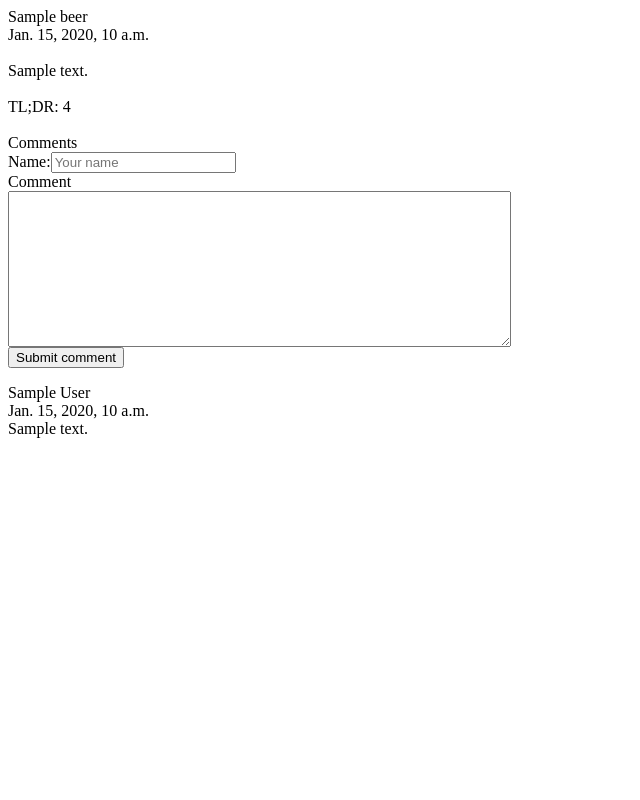
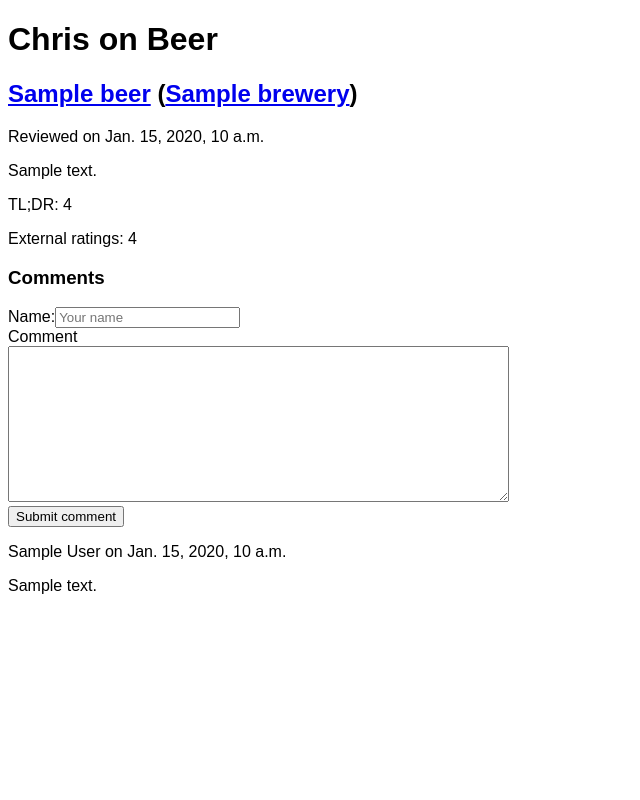
Before and after one commit to ccharles/StartupifyDemo, a Django app: template templates/beer/review.html in a window 1280 px wide. Shown: the whole page, without its empty margins (0-640 px from the left). Run offline with Django 3.2, Linux system fonts and the light colour scheme; the template is opened without the code that fills it: most values are stand-ins (such as "Sample title", 1, 10 or a date in 2020).

Commit message:
Changed beer and brewery views to use base.html; linked between views.

```diff
--- a/templates/beer/beer.html
+++ b/templates/beer/beer.html
@@ -1 +1,5 @@
-{{ beer.name }} ({{ beer.brewery.name }})
+{% extends "beer/base.html" %}
+
+{% block content %}
+{{ beer.name }} (<a href="/brewery/{{ beer.brewery.id }}/">{{ beer.brewery.name }}</a>)
+{% endblock %}
--- a/templates/beer/brewery.html
+++ b/templates/beer/brewery.html
@@ -1 +1,5 @@
+{% extends "beer/base.html" %}
+
+{% block content %}
 {{ brewery.name }}
+{% endblock %}
--- a/templates/beer/review.html
+++ b/templates/beer/review.html
@@ -1,11 +1,13 @@
-{{ review.beer.name }}<br/>
-{{ review.date }}<br/>
-<br/>
-{{ review.content }}<br/>
-<br/>
-TL;DR: {{ review.rating }}<br/>
-<br/>
-Comments<br/>
+{% extends "beer/base.html" %}
+
+{% block content %}
+<h2><a href="/beer/{{ review.beer.id }}/">{{ review.beer.name }}</a> (<a href="/brewery/{{ review.beer.brewery.id }}/">{{ review.beer.brewery.name }}</a>)</h2>
+<p>Reviewed on {{ review.date }}</p>
+<p>{{ review.content }}</p>
+<p>TL;DR: {{ review.rating }}</p>
+<p>External ratings: {{ review.beer.external_rating }}
+
+<h3>Comments</h3>
 {% if error_message %}<p style="color: red;">{{ error_message }}</p>{% endif %}
 <form action="/review/{{ review.id }}/comment/" method="post">
   {% csrf_token %}
@@ -14,9 +16,11 @@ Comments<br/>
   <textarea id="content" name="content" rows="10" cols="60"></textarea><br/>
   <input type="submit" value="Submit comment" />
 </form>
+
 {% for comment in comments %}
-{{ comment.author }}<br/>
-{{ comment.timestamp }}<br/>
-{{ comment.content }}<br/>
-<br/>
+
+<p>{{ comment.author }} on {{ comment.timestamp }}</p>
+<p>{{ comment.content }}</p>
+
 {% endfor %}
+{% endblock %}
```
